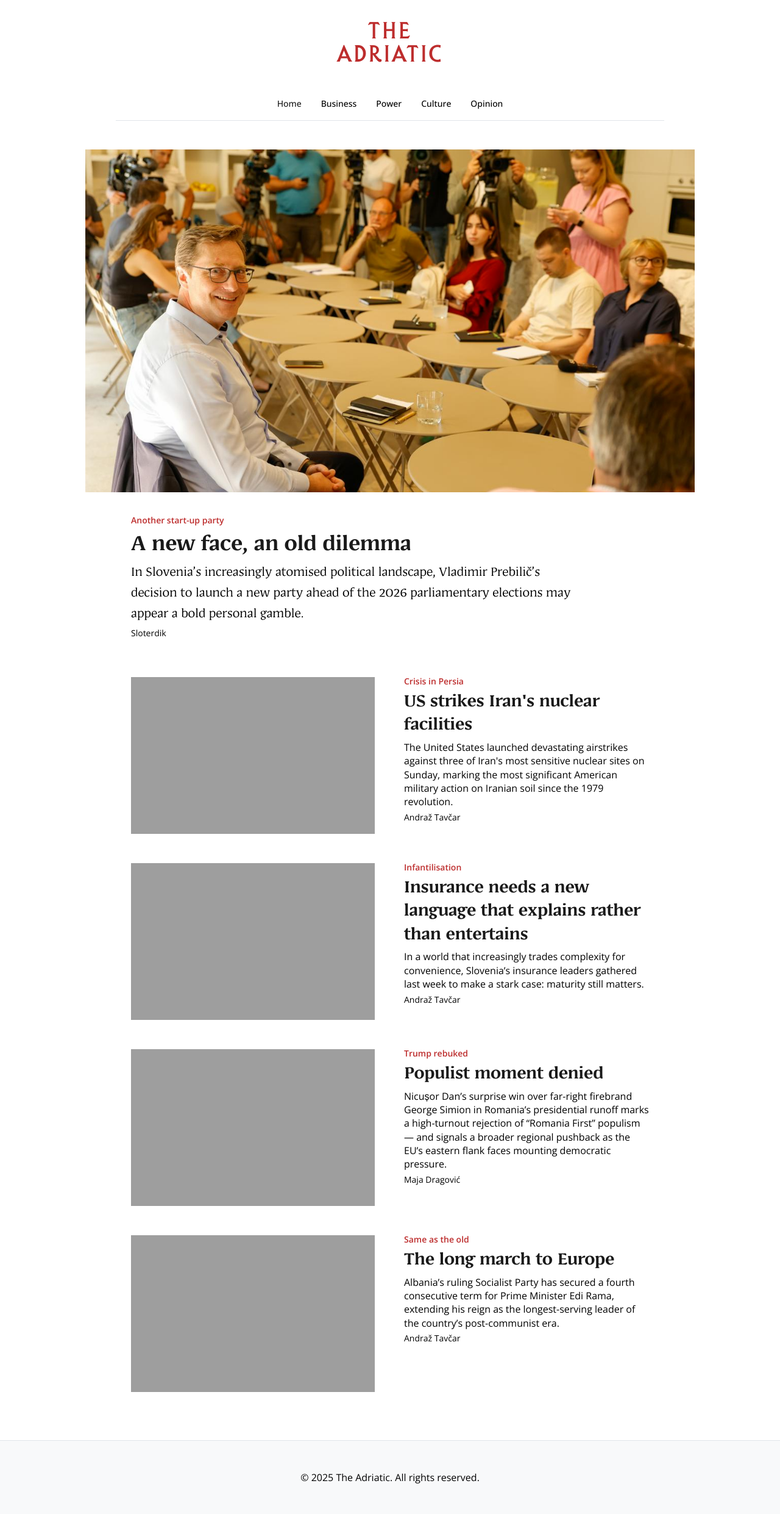
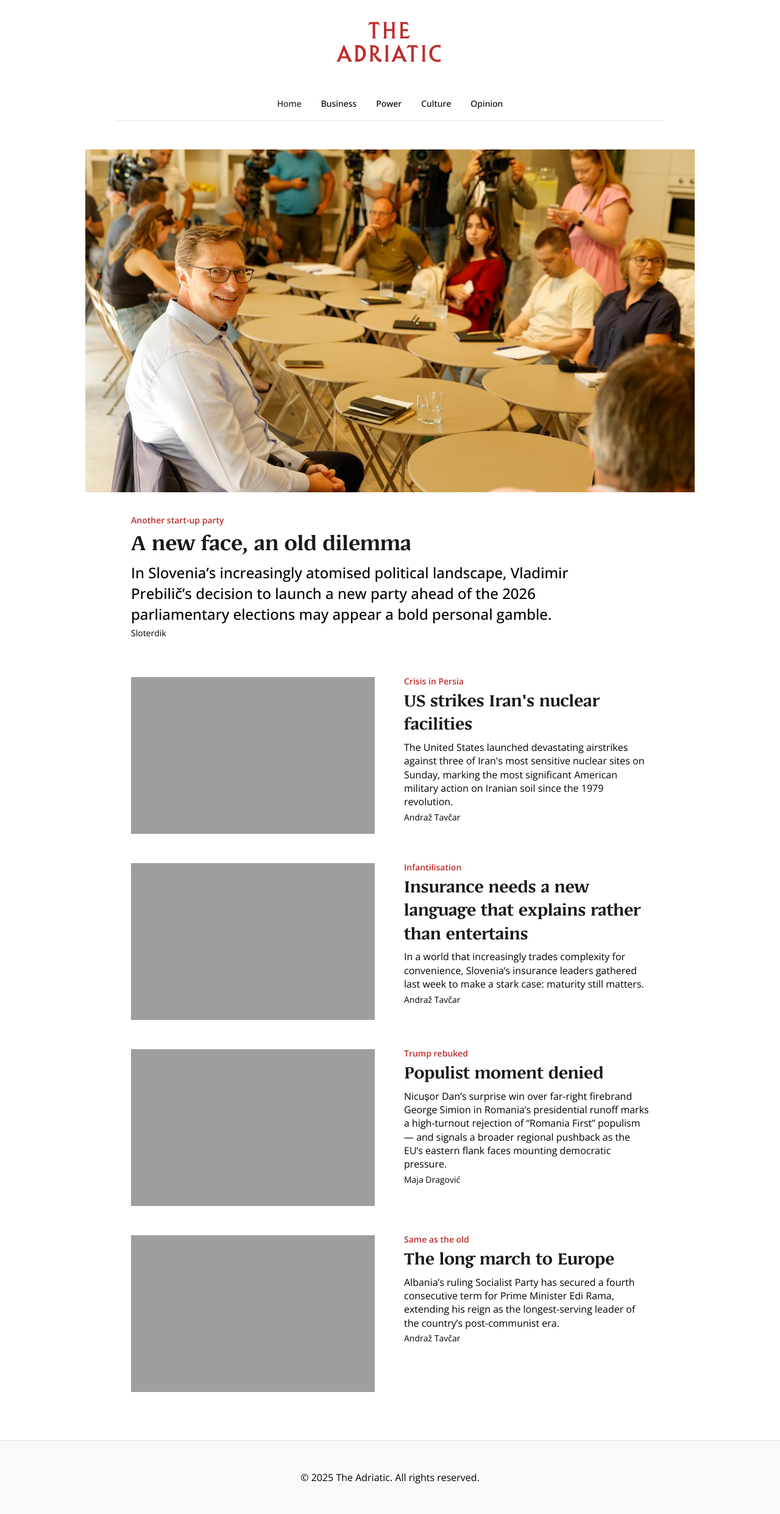
Before and after one commit to tfhoerest/azt, a Jekyll site: the page built from index.html, in a window 1280 px wide. Shown: the whole page at 61% size. Built offline with Jekyll 4.4.1, drawn with Linux system fonts in a browser that asks for light colours; the list of posts is cut into pages by our own code.

Commit message:
Update home.html

```diff
--- a/_layouts/home.html
+++ b/_layouts/home.html
@@ -85,7 +85,7 @@ layout: default
 }
 
 .hero-summary {
-    font-family: 'Adriatic22', Georgia, serif;
+    font-family: 'Open Sans', Arial, sans-serif;
     font-size: var(--z-ds-fontsize-24);
     font-weight: 500;
     color: var(--z-ds-color-text-70);
```
